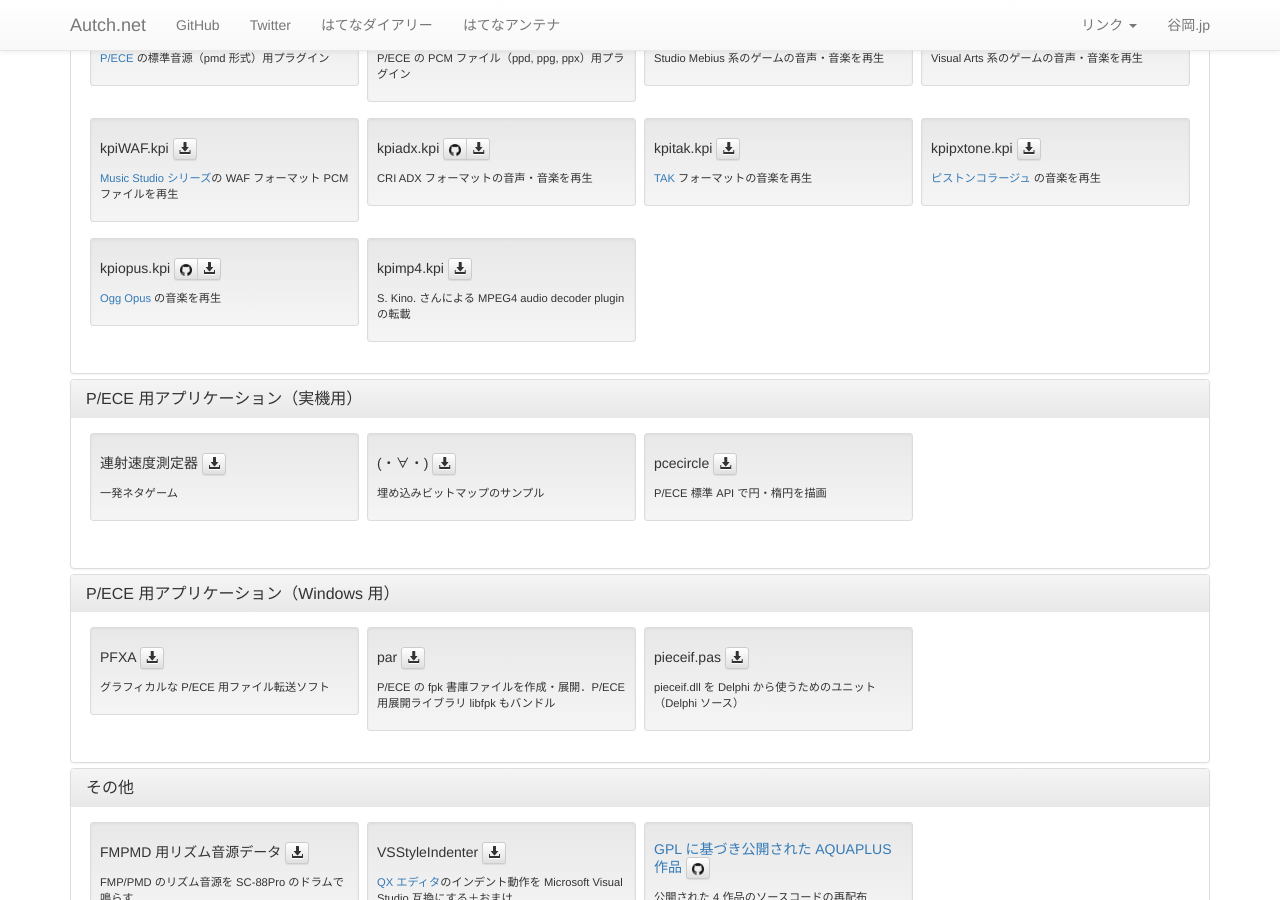
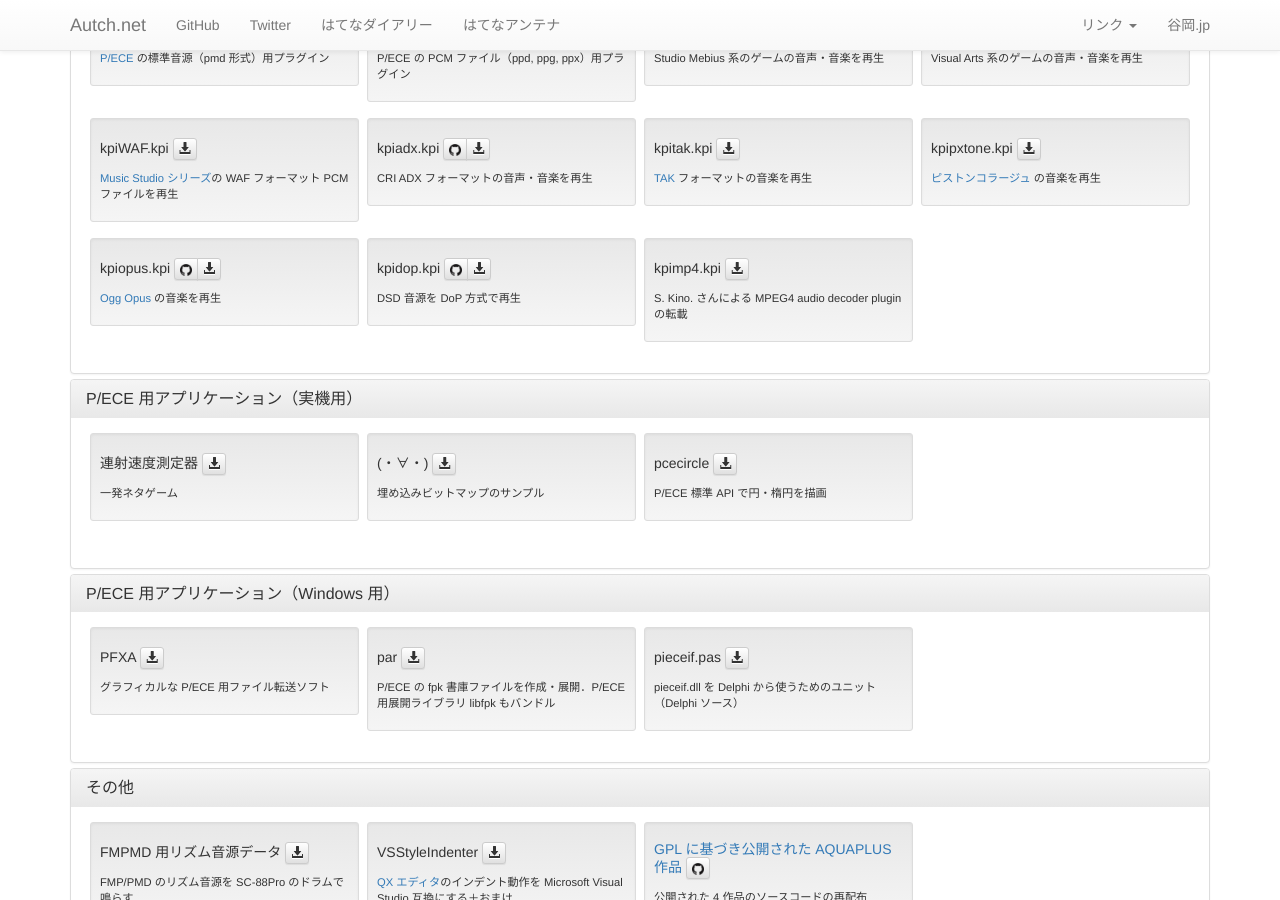
Before and after one commit to autch/autch.github.com, a Jekyll site: the page built from index.html, in a window 1280 px wide and 900 px high, scrolled down 996 px. Built offline with Jekyll 4.4.1, drawn with Linux system fonts in a browser that asks for light colours; nearby versions of some CDN libraries; comment, search, counter and statistics services are not loaded.

Commit message:
kpidop.kpi テスト版

```diff
--- a/_data/downloads.yaml
+++ b/_data/downloads.yaml
@@ -47,6 +47,10 @@
       download: http://autch-online.autch.net/files/kpiopus_1.01.zip
       github: autch/kpiopus
       description: <a href="http://opus-codec.org/">Ogg Opus</a> の音楽を再生
+    - name: kpidop.kpi
+      download: http://autch-online.autch.net/files/kpidop_201507102150.zip
+      github: autch/kpidsd
+      description: DSD 音源を DoP 方式で再生
     - name: kpimp4.kpi
       download: http://autch-online.autch.net/files/kpimp4103.cab
       description: S. Kino. さんによる MPEG4 audio decoder plugin の転載
```
